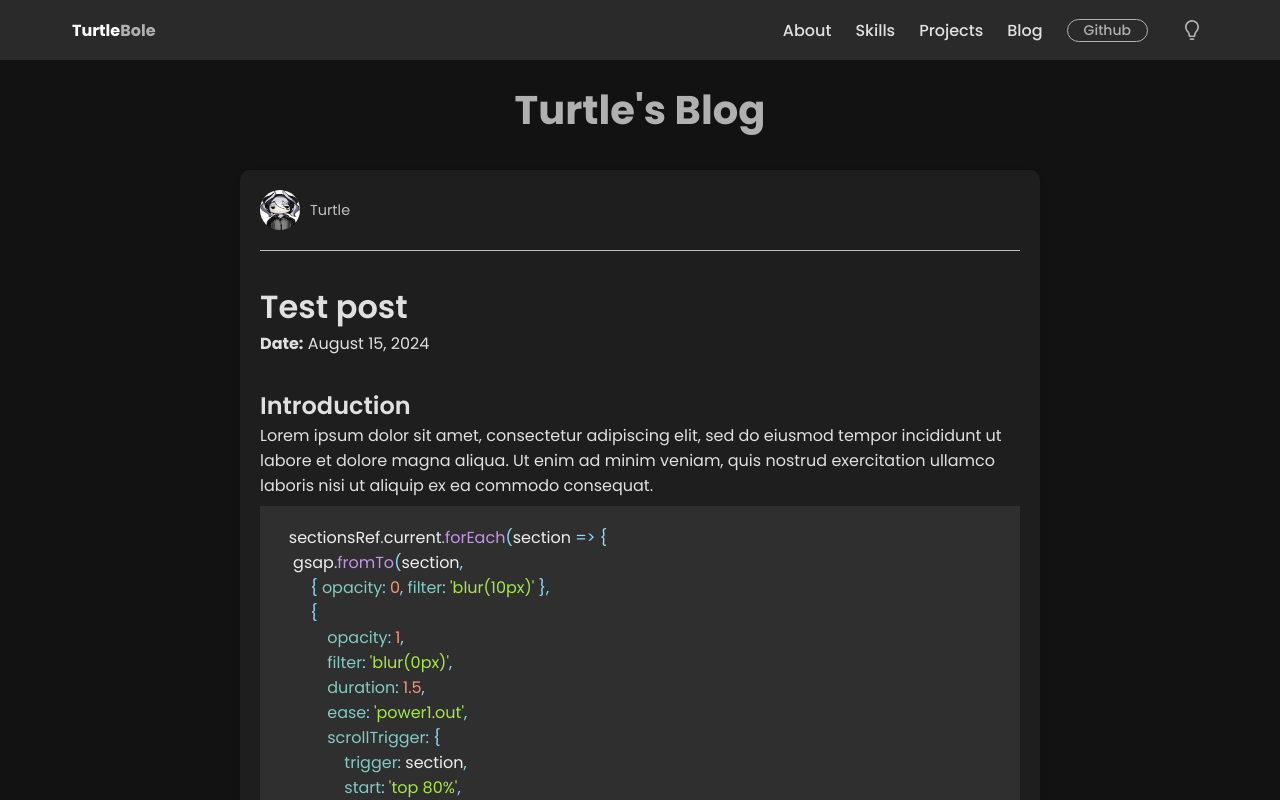
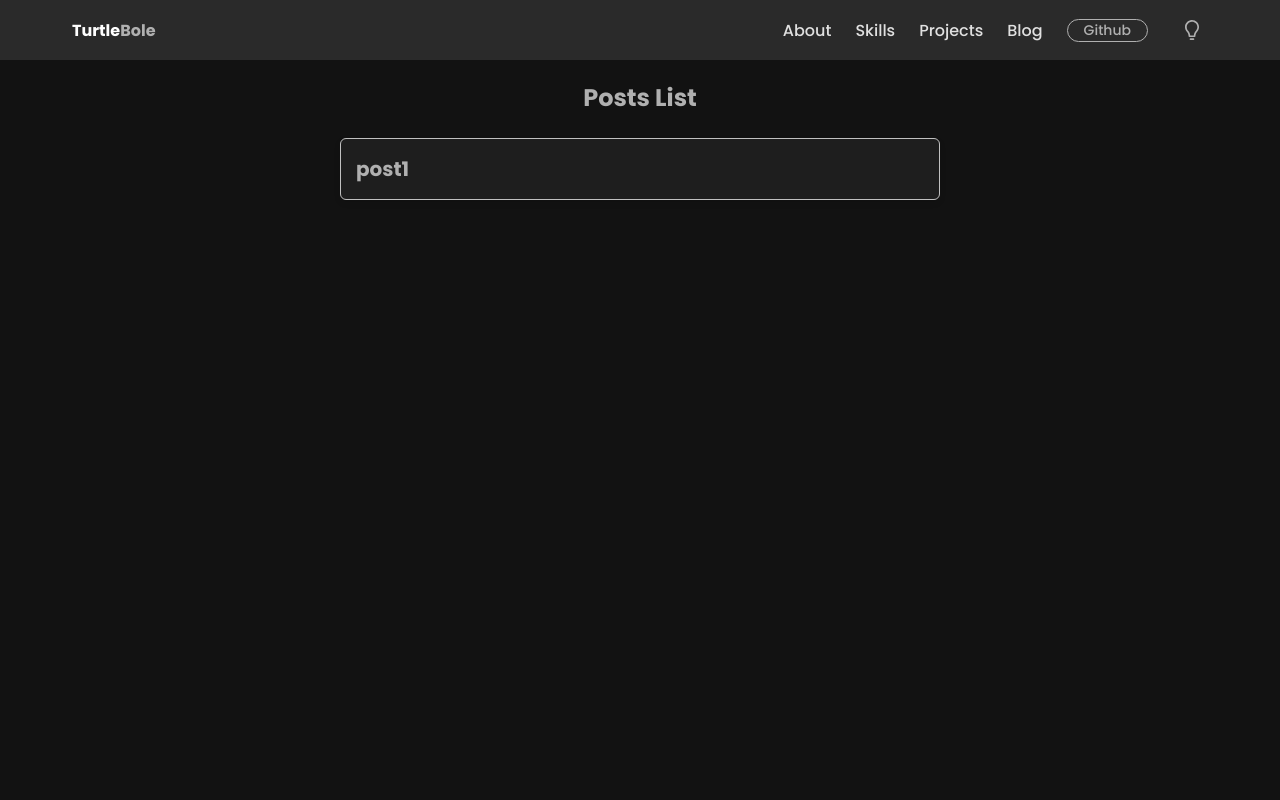
Before and after one commit to Turtlebole/turtle-portfolio, a React (Create React App) app: page /blog in a window 1280 px wide. Shown: the top 800 px of the page. Built offline with nearby package versions, Linux system fonts and the light colour scheme.

Commit message:
Blog List

```diff
--- /dev/null
+++ b/public/posts.json
@@ -0,0 +1,3 @@
+[
+  "post1.md"
+]
--- a/src/App.js
+++ b/src/App.js
@@ -11,7 +11,8 @@ import Contact from "./components/Contact";
 import styled from "styled-components";
 import Projects from "./components/Projects";
 import ProjectPage from "./pages/ProjectPage/ProjectPage.js";
-import BlogPage from "./pages/BlogPage/BlogPage";
+import PostList from "./pages/BlogPage/PostList";
+import PostPage from "./pages/BlogPage/PostPage";
 import { gsap } from 'gsap';
 import { ScrollTrigger } from 'gsap/ScrollTrigger';
 
@@ -93,7 +94,8 @@ function App() {
                             </>
                         } />
                         <Route path="/project/:id" element={<ProjectPage theme={darkMode ? 'dark' : 'light'} />} />
-                        <Route path="/blog" element={<BlogPage theme={darkMode ? 'dark' : 'light'} />} />
+                        <Route path="/blog" element={<PostList />} /> {/* Updated route */}
+                        <Route path="/blog/:postName" element={<PostPage theme={darkMode ? 'dark' : 'light'} />} /> {/* Updated route */}
                     </Routes>
                 </Body>
             </Router>
--- /dev/null
+++ b/src/pages/BlogPage/PostList.js
@@ -0,0 +1,100 @@
+import React, { useEffect, useState } from 'react';
+import { Link } from 'react-router-dom';
+import styled from 'styled-components';
+
+const Container = styled.div`
+    padding: 20px;  // Reduced padding
+    min-height: 100vh;
+    background-color: ${({ theme }) => theme.bg};
+    color: ${({ theme }) => theme.text_primary};
+    display: flex;
+    flex-direction: column;
+    align-items: center;
+`;
+
+const Heading = styled.h1`
+    font-size: 1.5rem;  // Reduced font size
+    font-weight: bold;
+    color: ${({ theme }) => theme.primary};
+    margin-bottom: 15px;  // Reduced margin
+    text-align: center;
+`;
+
+const ListItem = styled.div`
+    background: ${({ theme }) => theme.card};
+    border: 1px solid ${({ theme }) => theme.text_secondary};
+    border-radius: 6px;  // Reduced border radius
+    box-shadow: 0 3px 6px rgba(0, 0, 0, 0.1);  // Reduced box-shadow
+    margin: 8px 0;  // Reduced margin
+    padding: 15px;  // Reduced padding
+    width: 100%;
+    max-width: 600px;  // Reduced max-width
+    transition: background-color 0.3s, transform 0.3s;
+
+    &:hover {
+        background-color: ${({ theme }) => theme.card_light};
+        transform: scale(0.99);  // Reduced scale effect
+    }
+`;
+
+const PostTitle = styled.h2`
+    font-size: 1.25rem;  // Reduced font size
+    margin: 0;
+    color: ${({ theme }) => theme.primary};
+`;
+
+const PostLink = styled(Link)`
+    text-decoration: none;
+    color: ${({ theme }) => theme.primary};
+    font-weight: bold;
+
+    &:hover {
+        color: ${({ theme }) => theme.colored_detail};
+    }
+`;
+
+const PostList = () => {
+    const [posts, setPosts] = useState([]);
+    const [loading, setLoading] = useState(true);
+    const [error, setError] = useState(null);
+
+    useEffect(() => {
+        const fetchPostList = async () => {
+            try {
+                const response = await fetch('/posts.json');
+                if (!response.ok) {
+                    throw new Error(`Failed to fetch post list: ${response.statusText}`);
+                }
+                const data = await response.json();
+                setPosts(data);
+            } catch (error) {
+                setError(`Failed to fetch post list: ${error.message}`);
+            } finally {
+                setLoading(false);
+            }
+        };
+
+        fetchPostList();
+    }, []);
+
+    return (
+        <Container>
+            <Heading>Posts List</Heading>
+            {loading ? (
+                <p>Loading...</p>
+            ) : error ? (
+                <p>Error: {error}</p>
+            ) : (
+                posts.map((post, index) => (
+                    <ListItem key={index}>
+                        <PostTitle>
+                            <PostLink to={`/blog/${post}`}>{post.replace('.md', '')}</PostLink>
+                        </PostTitle>
+                    </ListItem>
+                ))
+            )}
+        </Container>
+    );
+};
+
+export default PostList;
--- a/src/pages/BlogPage/BlogPage.js
+++ b/src/pages/BlogPage/PostPage.js
@@ -2,9 +2,10 @@ import React, { useEffect, useState } from 'react';
 import ReactMarkdown from 'react-markdown';
 import remarkGfm from 'remark-gfm';
 import styled from 'styled-components';
+import { Prism as SyntaxHighlighter } from 'react-syntax-highlighter';
+import { materialDark, materialLight } from 'react-syntax-highlighter/src/styles/prism';
 import avatar from '../../images/avatar.jpg';
-import { Prism as SyntaxHighlighter } from 'react-syntax-highlighter';
-import { materialDark} from "react-syntax-highlighter/src/styles/prism";
+import { useParams } from 'react-router-dom';
 
 const Container = styled.div`
     display: flex;
@@ -46,6 +47,7 @@ const Meta = styled.div`
     align-items: center;
     font-size: 0.9rem;
     color: ${({ theme }) => theme.text_secondary};
+    margin-bottom: 20px;
 `;
 
 const Avatar = styled.img`
@@ -53,6 +55,7 @@ const Avatar = styled.img`
     height: 40px;
     border-radius: 50%;
     margin-right: 10px;
+    object-fit: cover;
 `;
 
 const Divider = styled.hr`
@@ -101,39 +104,37 @@ const Loader = styled.div`
     margin-top: 20px;
 `;
 
-const BlogPage = () => {
-    const [contents, setContents] = useState([]);
+const PostPage = ({ theme }) => {
+    const { postName } = useParams();
+    const [content, setContent] = useState('');
     const [loading, setLoading] = useState(true);
     const [error, setError] = useState(null);
 
     useEffect(() => {
-        const fetchMarkdownFiles = async () => {
-            const fileNames = ['post1.md'];
+        const fetchMarkdownFile = async () => {
             try {
-                const fileContents = await Promise.all(
-                    fileNames.map(async (fileName) => {
-                        const response = await fetch(`/content/${fileName}`);
+                const response = await fetch(`/content/${postName}`);
                 if (!response.ok) {
-                            throw new Error(`Failed to fetch ${fileName}: ${response.statusText}`);
+                    throw new Error(`Failed to fetch ${postName}: ${response.statusText}`);
                 }
-                        return response.text();
-                    })
-                );
-                setContents(fileContents);
+                const text = await response.text();
+                setContent(text);
             } catch (error) {
-                setError(`Failed to fetch markdown files: ${error.message}`);
+                setError(`Failed to fetch markdown file: ${error.message}`);
             } finally {
                 setLoading(false);
             }
         };
 
-        fetchMarkdownFiles();
-    }, []);
+        fetchMarkdownFile();
+    }, [postName]);
+
+    const syntaxStyle = theme === 'light' ? materialLight : materialDark;
 
     return (
         <Container>
             <Header>
-                <Title>Turtle's Blog</Title>
+                <Title>Post Page</Title>
             </Header>
             <Wrapper>
                 <Meta>
@@ -145,8 +146,7 @@ const BlogPage = () => {
                 ) : error ? (
                     <Loader>Error loading content: {error}</Loader>
                 ) : (
-                    contents.map((content, index) => (
-                        <div key={index}>
+                    <>
                         <Divider />
                         <Content>
                             <ReactMarkdown
@@ -158,7 +158,7 @@ const BlogPage = () => {
                                             <SyntaxHighlighter
                                                 language={match[1]}
                                                 PreTag="div"
-                                                    style={materialDark}
+                                                style={syntaxStyle}
                                                 {...props}
                                             >
                                                 {String(children).replace(/\n$/, '')}
@@ -174,12 +174,11 @@ const BlogPage = () => {
                                 {content}
                             </ReactMarkdown>
                         </Content>
-                        </div>
-                    ))
+                    </>
                 )}
             </Wrapper>
         </Container>
     );
 };
 
-export default BlogPage;
+export default PostPage;
```
Lines whose indentation alone changed are shown as unchanged.
